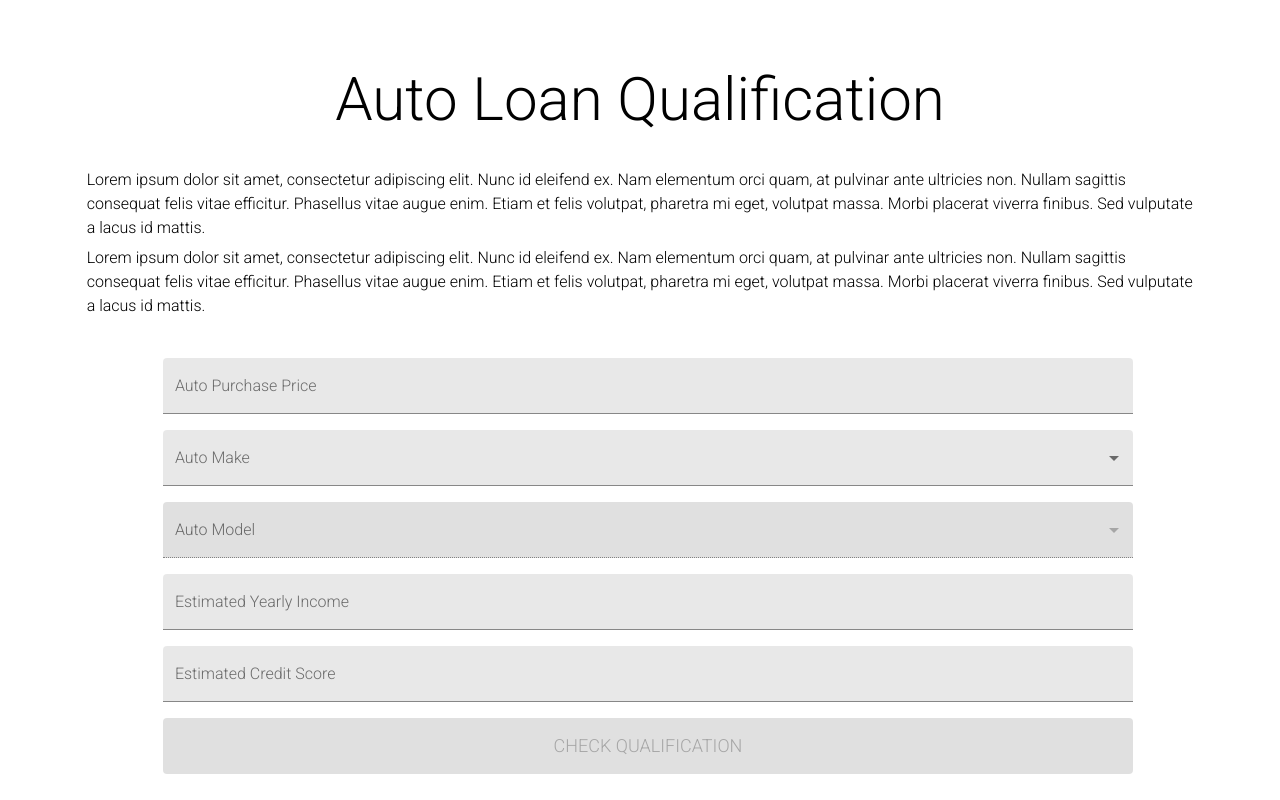
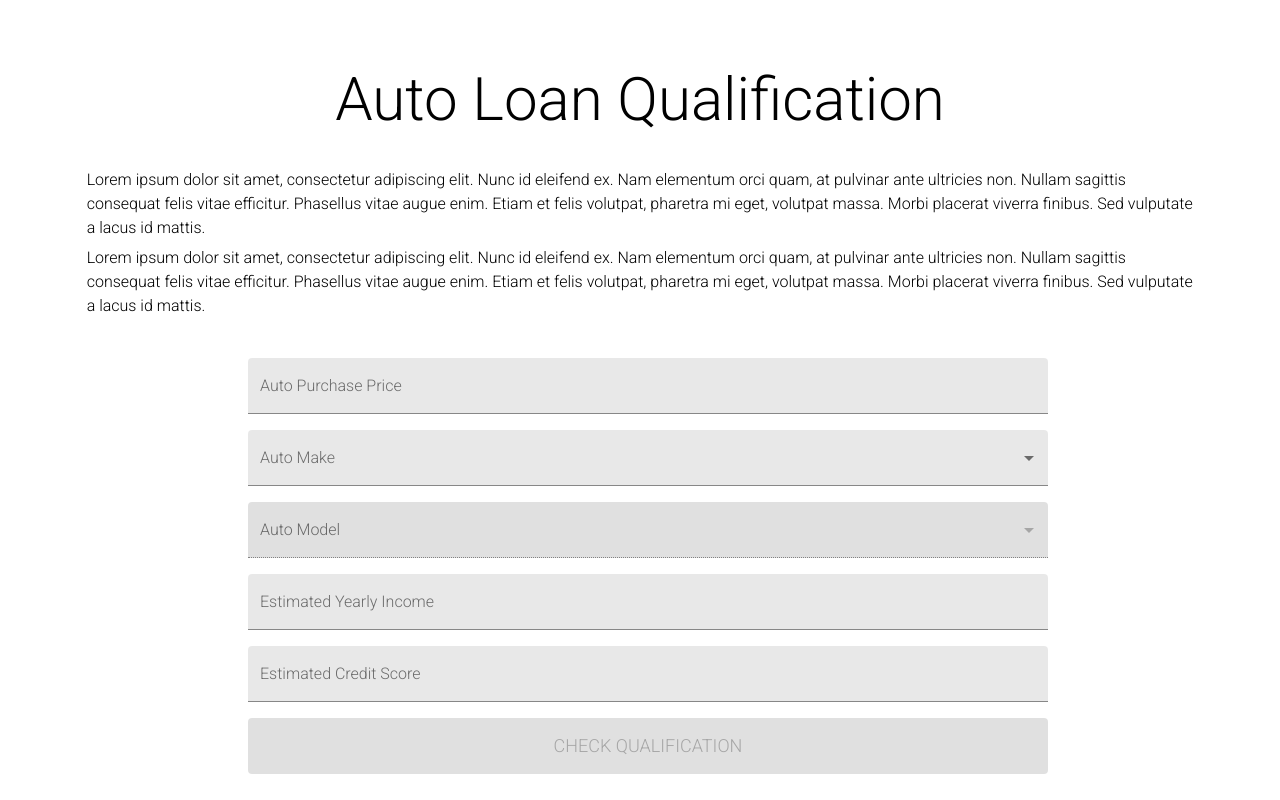
Before and after one commit to michaelmlee/auto-loan-app, a React (Create React App) app: page / in a window 1280 px wide. Built offline with nearby package versions, Linux system fonts and the light colour scheme.

Commit message:
add styles for maxWidth on form

```diff
--- a/src/components/NewAccountForm.tsx
+++ b/src/components/NewAccountForm.tsx
@@ -1,8 +1,10 @@
 import React from "react";
 import { Button, TextField } from "@material-ui/core";
 import { FormikProps } from "formik";
+import {makeStyles} from "@material-ui/core/styles";
 
 const NewAccountForm: React.FunctionComponent<FormikProps<any>> = (props : FormikProps<any>) => {
+    const classes = useStyles();
     const {
         values: { username, password, passwordConfirmation},
         handleChange,
@@ -19,7 +21,7 @@ const NewAccountForm: React.FunctionComponent<FormikProps<any>> = (props : Formi
     };
 
     return (
-        <form onSubmit={handleSubmit}>
+        <form className={classes.max} onSubmit={handleSubmit}>
             <TextField
                 name={"username"}
                 label={"Username"}
@@ -65,4 +67,11 @@ const NewAccountForm: React.FunctionComponent<FormikProps<any>> = (props : Formi
     );
 }
 
+const useStyles = makeStyles((theme) => ({
+    max: {
+        maxWidth: 800,
+        margin: "0 auto"
+    }
+}));
+
 export default NewAccountForm
--- a/src/components/UserForm.tsx
+++ b/src/components/UserForm.tsx
@@ -13,8 +13,10 @@ import { CarRootState } from '../store/reducers/Car.reducer';
 import { CarModel } from "../store/actions/Car.actionsTypes";
 import { FormikProps } from "formik";
 import { Grid } from "@material-ui/core";
+import {makeStyles} from "@material-ui/core/styles";
 
 const UserForm: React.FunctionComponent<FormikProps<any>>  = (props : FormikProps<any>) => {
+    const classes = useStyles();
     const {
         values: { price, make, model, income, creditScore},
         handleChange,
@@ -33,7 +35,7 @@ const UserForm: React.FunctionComponent<FormikProps<any>>  = (props : FormikProp
     return (
         <Grid container spacing={4} justify="center" alignItems="center">
             <Grid item xs={10}>
-            <form onSubmit={handleSubmit}>
+                <form className={classes.max} onSubmit={handleSubmit}>
                     <TextField
                         name={"price"}
                         label={"Auto Purchase Price"}
@@ -122,4 +124,11 @@ const UserForm: React.FunctionComponent<FormikProps<any>>  = (props : FormikProp
     );
 }
 
+const useStyles = makeStyles((theme) => ({
+    max: {
+        maxWidth: 800,
+        margin: "0 auto"
+    }
+}));
+
 export default UserForm;
```
Lines whose indentation alone changed are shown as unchanged.
